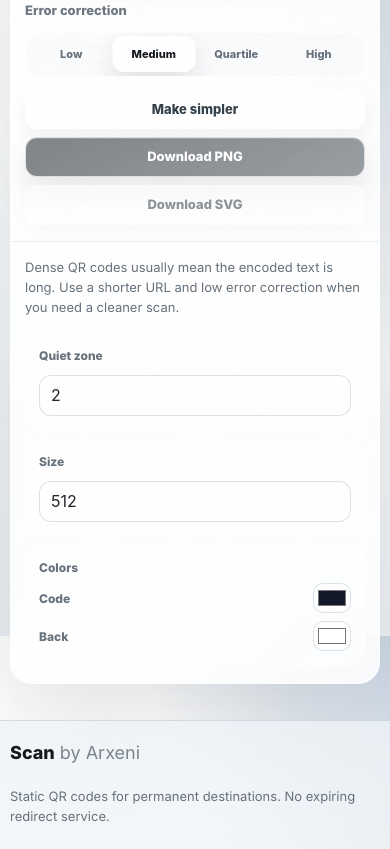
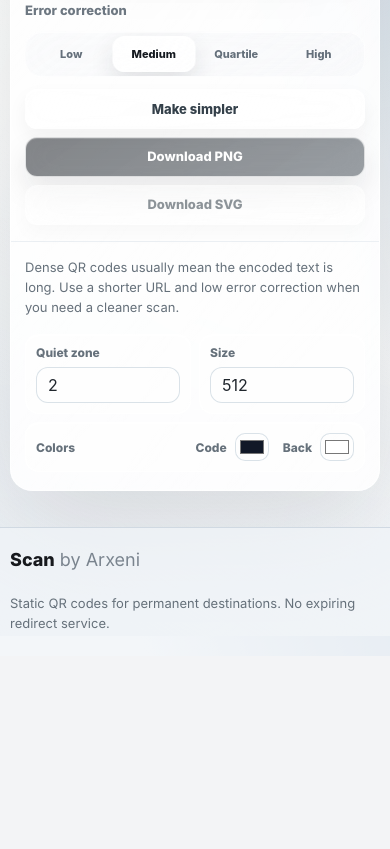
Before and after one commit to auxomeness/ScanbyArxeni, a website: page public/index.html in a window 390 px wide. Shown: the part 1052-1901 px from the top of the page. After the commit the page ends 1708 px from the top, so only its background shows below. Drawn offline with Linux system fonts and the light colour scheme; no server answers.

Commit message:
Compact mobile QR settings

```diff
--- a/public/styles.css
+++ b/public/styles.css
@@ -914,7 +914,42 @@ input[type="color"] {
   }
 
   .metrics {
-    grid-template-columns: 1fr;
+    grid-template-columns: repeat(2, minmax(0, 1fr));
+    gap: 8px;
+  }
+
+  .metric {
+    min-height: 0;
+    padding: 10px;
+    border-radius: 14px;
+  }
+
+  .input-metric {
+    gap: 7px;
+  }
+
+  .input-metric input {
+    min-height: 36px;
+  }
+
+  .color-metric {
+    grid-column: 1 / -1;
+    grid-template-columns: 1fr auto auto;
+    align-items: center;
+    gap: 8px 14px;
+  }
+
+  .color-metric > span {
+    align-self: center;
+  }
+
+  .color-metric label {
+    justify-content: flex-start;
+  }
+
+  input[type="color"] {
+    width: 34px;
+    height: 28px;
   }
 }
 
```
